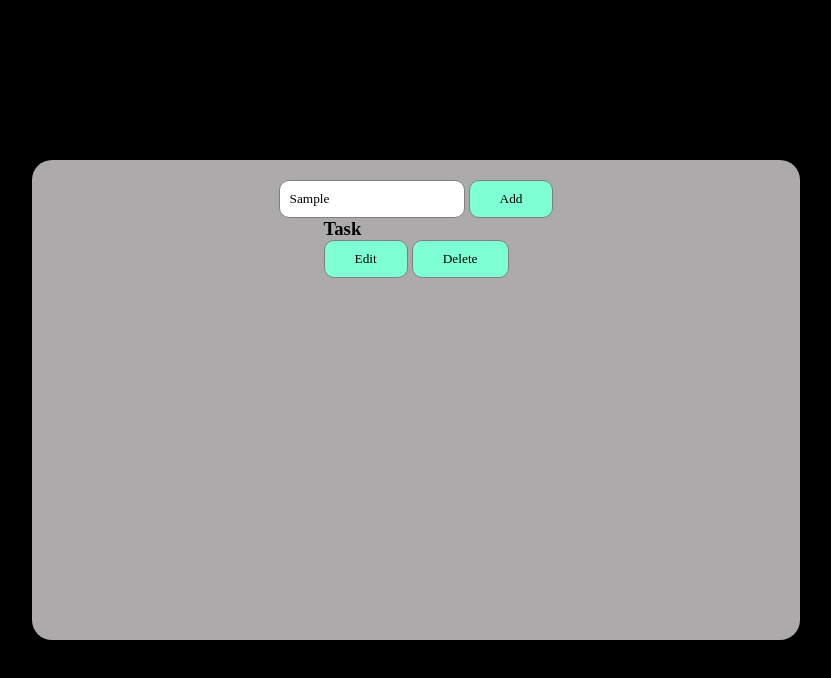
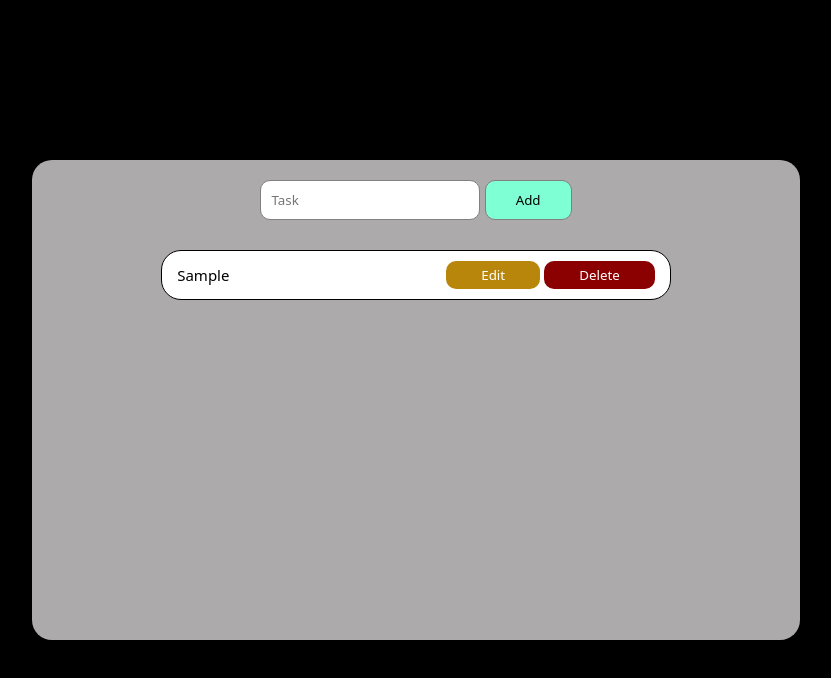
Before and after one commit to RohitChavan233/Practice-files, a website: page Day_3_DOM/todolist/index.html in a window 1280 px wide. Both pictures are taken after typing "Sample" into the empty fields and a click on the button "Add". Shown: the whole page, without its empty margins (224-1055 px from the left). Drawn offline with Linux system fonts and the light colour scheme.

Commit message:
Making a todo list by own

```diff
--- a/Day_3_DOM/script.js
+++ b/Day_3_DOM/script.js
@@ -16,8 +16,6 @@
 // console.log(userCart)
 
 // console.log(userCart.getAttribute('get-user'))
-
-
 
 
 
--- a/Day_3_DOM/todolist/index.html
+++ b/Day_3_DOM/todolist/index.html
@@ -10,16 +10,9 @@
     <main>
         <div>
             <input type="text" placeholder="Task">
-            <button>Add</button>
+            <button id="add">Add</button>
         </div>
         <div class="todo-list">
-            <div class="li">
-                <h3>Task</h3>
-                <div>
-                    <button>Edit</button>
-                    <button>Delete</button>
-                </div>
-            </div>
         </div>
     </main>
 
--- a/Day_3_DOM/todolist/script.js
+++ b/Day_3_DOM/todolist/script.js
@@ -0,0 +1,20 @@
+const inp = document.querySelector('input')
+const btn = document.querySelector('#add')
+const todoBox = document.querySelector('.todo-list')
+
+btn.addEventListener('click', ()=>{
+    const value = inp.value
+
+
+    if (value.trim() ==='') return
+    todoBox.innerHTML += `
+            <div class="li">
+                <h3>${value}</h3>
+                <div>
+                    <button class="btn edit">Edit</button>
+                    <button class="btn del">Delete</button>
+                </div>
+            </div>`
+    inp.value = ""
+
+})
--- a/Day_3_DOM/todolist/style.css
+++ b/Day_3_DOM/todolist/style.css
@@ -2,7 +2,7 @@
     margin: 0;
     padding: 0;
     box-sizing: border-box;
-    font-family: 'Gilroy';
+    font-family: system-ui, -apple-system, BlinkMacSystemFont, 'Segoe UI', Roboto, Oxygen, Ubuntu, Cantarell, 'Open Sans', 'Helvetica Neue', sans-serif;
 }
 html , body{
     height: 100%;
@@ -22,6 +22,8 @@ main{
     width: 60%;
     background-color: rgb(172, 170, 170);
     border-radius: 20px;
+    gap: 30px;
+
 }
 
 input{
@@ -31,11 +33,51 @@ input{
     border: 1px solid gray;
 }
 
-button{
+#add{
     padding: 10px 30px;
     border-radius: 10px;
     background-color: aquamarine;
     color: black;
     border: 1px solid gray;
+    cursor: pointer;
+}
 
+.todo-list{
+    display: flex;
+    flex-direction: column;
+    gap: 30px;
+    width: 70%;
 }
+
+.li{
+    width: 100%;
+    display: flex;
+    border: 1px solid black;
+    justify-content: space-between;
+    padding: 10px 15px;
+    border-radius: 20px;
+    background-color: white;
+    align-items: center;
+}
+
+h3{
+    font-size: 15px;
+    font-weight: 500;
+}
+
+.btn{
+    padding: 5px 35px;
+    border: none;
+    border-radius: 10px;
+    cursor: pointer;
+}
+
+.edit{
+    background-color: darkgoldenrod;
+    color: white;
+}
+
+.del{
+    background-color: darkred;
+    color: white;
+}
```
